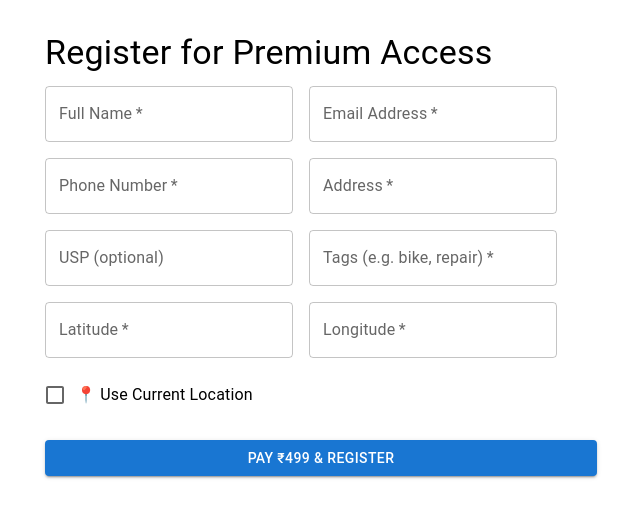
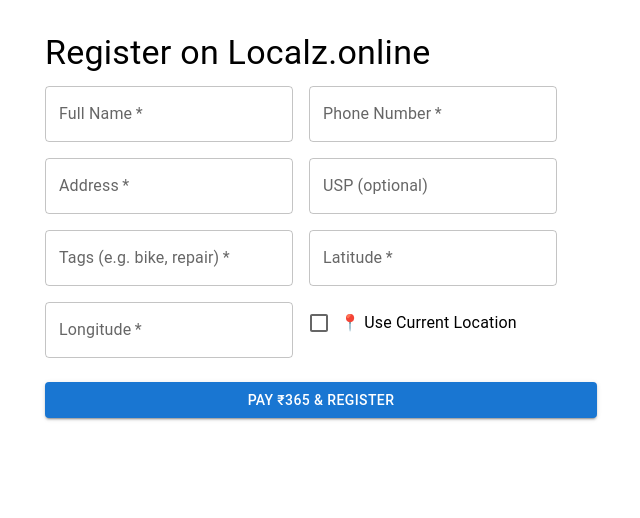
Before and after one commit to win4abhang/locoshop-admin, a React (Create React App) app: page /register in a window 1280 px wide. Shown: the top 518 px of the page, without its empty margins (319-959 px from the left). Built offline with nearby package versions, Linux system fonts and the light colour scheme; the HTML template or start-up script is replaced by a standard one.

Commit message:
Register Page update

```diff
--- a/src/pages/Register.js
+++ b/src/pages/Register.js
@@ -12,13 +12,12 @@ import {
 } from '@mui/material';
 import axios from 'axios';
 
-const BACKEND_URL = 'https://locoshop-backend.onrender.com';
+const BACKEND_URL = 'https://locoshop-backend.onrender.com/api';
 
 const RegisterPage = () => {
   const [formData, setFormData] = useState({
     name: '',
     phone: '',
-    email: '',
     address: '',
     usp: '',
     tags: '',
@@ -66,7 +65,7 @@ const RegisterPage = () => {
     e.preventDefault();
     setMessage('');
 
-    if (!formData.name || !formData.phone || !formData.email || !formData.address || !formData.tags) {
+    if (!formData.name || !formData.phone  || !formData.address || !formData.tags) {
       setAlertType('error');
       setMessage('Please fill all required fields.');
       return;
@@ -80,23 +79,22 @@ const RegisterPage = () => {
     }
 
     try {
-      const orderResponse = await axios.post(`${BACKEND_URL}/create-order`, {
-        amount: 49900,
+      const orderResponse = await axios.post(`${BACKEND_URL}/stores/create-order`, {
+        amount: 365,
         currency: 'INR',
       });
 
       const { id: order_id, currency, amount } = orderResponse.data;
 
       const options = {
-        key: 'rzp_test_1234567890abcdef', // Replace with your real key
+        key: 'rzp_test_QuqPsqO3PrQgys', // Replace with your real key
         amount: amount.toString(),
         currency,
-        name: 'LocoShop Premium Registration',
+        name: 'Localz.online',
         description: 'Registration Fee',
         order_id,
         prefill: {
           name: formData.name,
-          email: formData.email,
           contact: formData.phone,
         },
         handler: async function (response) {
@@ -105,7 +103,6 @@ const RegisterPage = () => {
 
             const saveData = {
               name: formData.name,
-              email: formData.email,
               phone: formData.phone,
               usp: formData.usp || 'Premium user',
               address: formData.address,
@@ -122,14 +119,13 @@ const RegisterPage = () => {
               },
             };
 
-            await axios.post(`${BACKEND_URL}/register`, saveData);
+            await axios.post(`${BACKEND_URL}/order/add`, saveData);
 
             setAlertType('success');
             setMessage('✅ Registration & payment successful!');
             setFormData({
               name: '',
               phone: '',
-              email: '',
               address: '',
               usp: '',
               tags: '',
@@ -158,7 +154,7 @@ const RegisterPage = () => {
   return (
     <Container maxWidth="sm" sx={{ mt: 4 }}>
       <Typography variant="h4" gutterBottom>
-        Register for Premium Access
+        Register on Localz.online
       </Typography>
 
       {message && (
@@ -171,9 +167,6 @@ const RegisterPage = () => {
         <Grid container spacing={2}>
           <Grid item xs={12}>
             <TextField label="Full Name" name="name" value={formData.name} onChange={handleChange} fullWidth required />
-          </Grid>
-          <Grid item xs={12}>
-            <TextField label="Email Address" name="email" value={formData.email} onChange={handleChange} fullWidth required />
           </Grid>
           <Grid item xs={12}>
             <TextField label="Phone Number" name="phone" value={formData.phone} onChange={handleChange} fullWidth required />
@@ -202,7 +195,7 @@ const RegisterPage = () => {
         </Grid>
 
         <Button type="submit" variant="contained" fullWidth sx={{ mt: 3 }}>
-          Pay ₹499 & Register
+          Pay ₹365 & Register
         </Button>
       </Box>
     </Container>
```
